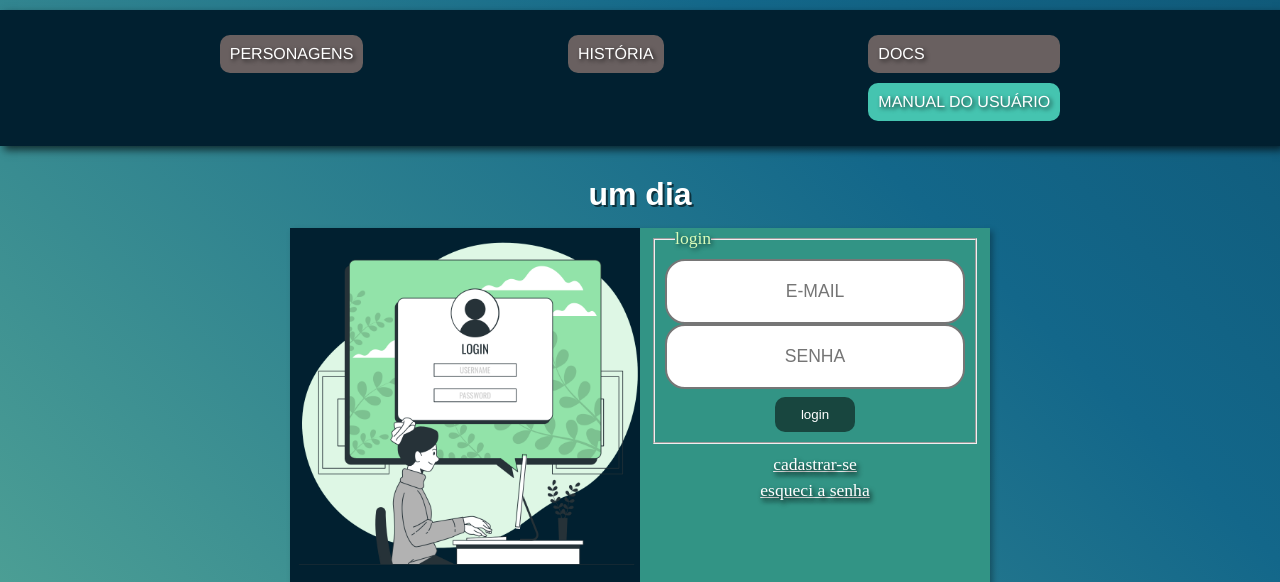
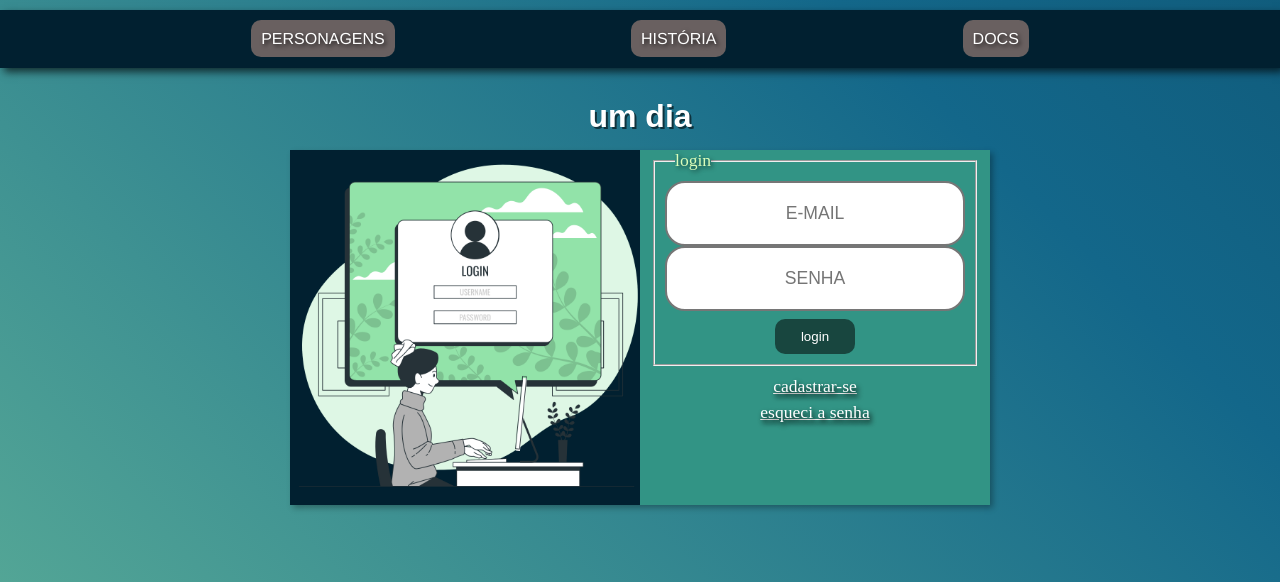
Before and after one commit to mauriciooliveiradacosta/site, a PHP site: page / in a window 1280 px wide. Shown: the top 582 px of the page. Run offline with PHP 8.4, Linux system fonts and the light colour scheme; some web fonts are replaced.

Commit message:
dropdown incluido

```diff
--- a/index.html
+++ b/index.html
@@ -10,20 +10,18 @@
 <body  >
     <nav>
         <ol>
-            <a href="personagens.html">
-                <li>personagens</li>
-            </a>
-            <a href="historia.html">
-                <li>história</li>
-            </a>
-            <a href="">
-                <li class="caixa">docs</li>
-                <div class="itens">
-                    <ol>
-                        <li>manual do usuário</li>
-                    </ol>
-                </div>
-            </a>
+            <li>
+                <a href="personagens.html">personagens</a>
+            </li>
+
+                <li>
+                    <a href="historia.html">história</a>
+                </li>
+                <li class="caixa"><a href="">docs</a>
+                    <div class="itens">
+                        <a href="#">manual</a>
+                    </div>
+                </li>
         </ol>
     </nav>
     <header>
--- a/style.css
+++ b/style.css
@@ -38,33 +38,49 @@ nav ol{
     flex-flow:row nowrap;
     justify-content: space-evenly;
 }
-nav ol li{
+nav ol li a{
     background-color: rgb(105, 96, 96);
     border-radius: 10px;
     margin: 5px;
     padding: 10px;
 }
-nav ol li:hover{
-    transition: 0.6s;
-    background-color: white;
-    color: black;
-
-}
-nav ol a{
+nav ol li a{
     text-decoration: none;
     text-transform: uppercase;
     text-shadow: 2px 2px 4px rgba(0, 0, 0, 0.747);
     color: #ffffff;
 }
 nav ol a:hover{
+    background-color: white;
+    text-decoration: underline;
+    color: black;
+    text-decoration-color:black ;
+    transition: all 0.8s;
+}
+/*configurações dos itens*/
+li.caixa{
+    color: white;
+    text-transform: uppercase;
+}
+li.caixa:hover{
     text-decoration: underline;
     text-decoration-color:black ;
 }
-div.itens ol li{
+div.itens{
+    position: absolute;
+    top: 10%;
+    display: none;
+}
+div.itens a{
     background-color: var(--cor2);
+    padding: 5px;
+    border-radius: 10px;
 }
-div.itens ol li:hover{
-
+div.itens a:hover{
+    color: black;
+}
+li.caixa:hover div.itens{
+    display: block;
 }
 header h1{
     text-align: center;
```
